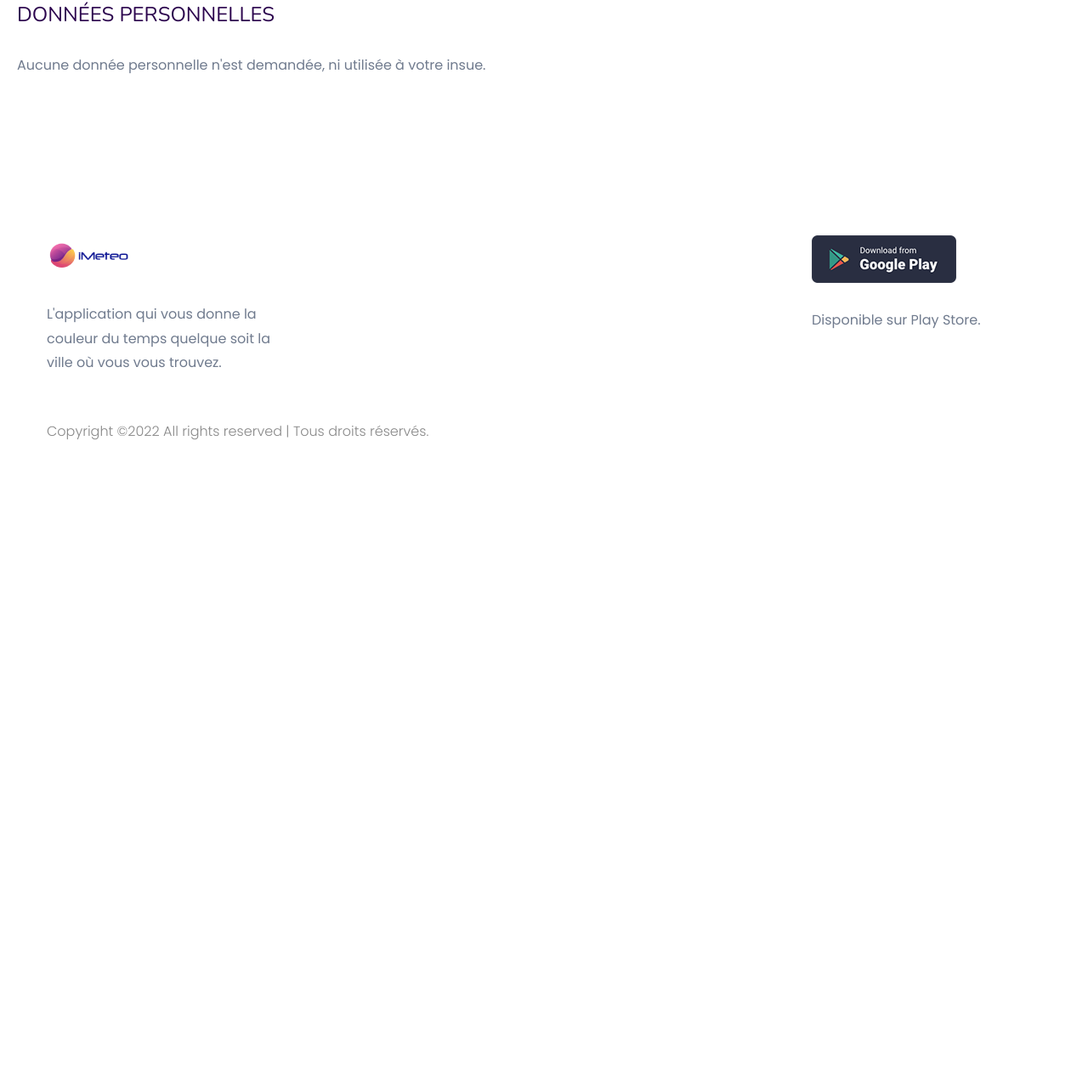
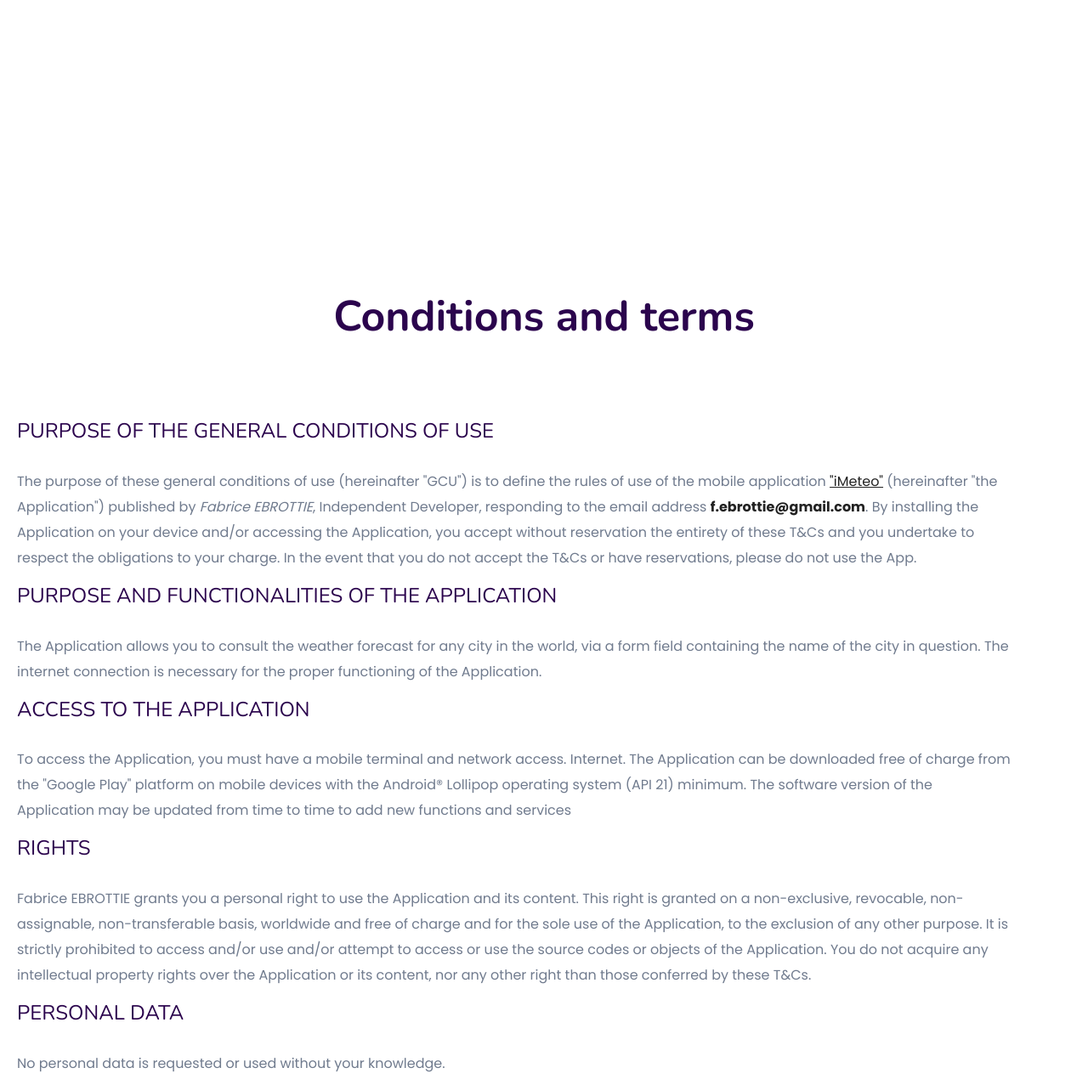
Before and after one commit to serenyto/imeteo, a plain HTML site: page index.html in a window 1280 px wide. Shown: the part 1326-2596 px from the top of the page at 85% size. Before the commit the page ends 1962 px from the top, so only its background shows below. Drawn offline with nearby package versions, Linux system fonts and the light colour scheme.

Commit message:
Add files via upload

```diff
--- a/index.html
+++ b/index.html
@@ -114,9 +114,9 @@
 			<p class="sample-text">
 				Pour accéder à l’Application, vous devez posséder un terminal mobile et un accès au réseau.				Internet.
 				L’Application est téléchargeable gratuitement depuis la plateforme "Google Play" sur les terminaux mobiles disposant du système d’exploitation Android® Lollipop (API 21) minimum.
-				La version du logiciel de l’Application peut être mise à jour de temps à autre pour ajouter de nouvelles fonctions et de nouveaux services
+				La version du logiciel de l’Application peut être mise à jour de temps à autre pour ajouter de nouvelles fonctions et de nouveaux services.
 			</p>
-			<h3 class="text-heading">ACCES A L’APPLICATION</h3>
+			<h3 class="text-heading">DROITS</h3>
 			<p class="sample-text">
 				Fabrice EBROTTIE vous concède un droit personnel d’utilisation de l’Application et de son contenu. Ce droit est accordé à titre non exclusif, révocable, non cessible, non transférable,
 				mondial et gratuit et pour la seule utilisation de l’Application, à l’exclusion de toute autre finalité. Il est strictement interdit d’accéder et/ou d’utiliser et/ou de tenter d’accéder ou d’utiliser les
@@ -127,14 +127,67 @@
 			<p class="sample-text">
 				Aucune donnée personnelle n'est demandée, ni utilisée à votre insue.
 			</p>
-			<h3 class="text-heading">DONNÉES PERSONNELLES</h3>
-			<p class="sample-text">
-				Aucune donnée personnelle n'est demandée, ni utilisée à votre insue.
-			</p>
+
+
 
 		</div>
 	</section>
 	<!-- End Sample Area -->
+	<!-- Slider Area Start-->
+
+	<div class="services-area">
+		<div class="container">
+			<!-- Section-tittle -->
+			<div class="row d-flex justify-content-center">
+				<div class="col-lg-8">
+					<div class="section-tittle text-center mb-80">
+						<h2>Conditions and terms<h2>
+					</div>
+				</div>
+			</div>
+		</div>
+	</div>
+	<!-- Slider Area End-->
+	<section class="sample-text-area">
+		<div class="container box_1170">
+			<h3 class="text-heading">PURPOSE OF THE GENERAL CONDITIONS OF USE</h3>
+			<p class="sample-text">
+				The purpose of these general conditions of use (hereinafter "GCU") is to define
+				the rules of use of the mobile application <u>"iMeteo"</u> (hereinafter "the Application") published
+				by <i>Fabrice EBROTTIE</i>, Independent Developer, responding to the email address <b>f.ebrottie@gmail.com</b>.
+				By installing the Application on your device and/or accessing the Application, you accept
+				without reservation the entirety of these T&Cs and you undertake to respect the obligations to your
+				charge. In the event that you do not accept the T&Cs or have reservations, please do not
+				use the App.
+
+			</p>
+			<h3 class="text-heading">PURPOSE AND FUNCTIONALITIES OF THE APPLICATION</h3>
+			<p class="sample-text">
+				The Application allows you to consult the weather forecast for any city in the world, via a form field containing the name of the city in question.
+				The internet connection is necessary for the proper functioning of the Application.
+			</p>
+			<h3 class="text-heading">ACCESS TO THE APPLICATION</h3>
+			<p class="sample-text">
+				To access the Application, you must have a mobile terminal and network access. Internet.
+				The Application can be downloaded free of charge from the "Google Play" platform on mobile devices with the Android® Lollipop operating system (API 21) minimum.
+				The software version of the Application may be updated from time to time to add new functions and services
+			</p>
+			<h3 class="text-heading">RIGHTS</h3>
+			<p class="sample-text">
+				Fabrice EBROTTIE grants you a personal right to use the Application and its content. This right is granted on a non-exclusive, revocable, non-assignable, non-transferable basis,
+				worldwide and free of charge and for the sole use of the Application, to the exclusion of any other purpose. It is strictly prohibited to access and/or use and/or attempt to access or use the
+				source codes or objects of the Application.
+				You do not acquire any intellectual property rights over the Application or its content, nor any other right than those conferred by these T&Cs.
+			</p>
+			<h3 class="text-heading">PERSONAL DATA</h3>
+			<p class="sample-text">
+				No personal data is requested or used without your knowledge.
+			</p>
+
+
+
+		</div>
+	</section>
 
 	<!-- Start Button -->
 	<section class="button-area">
```
